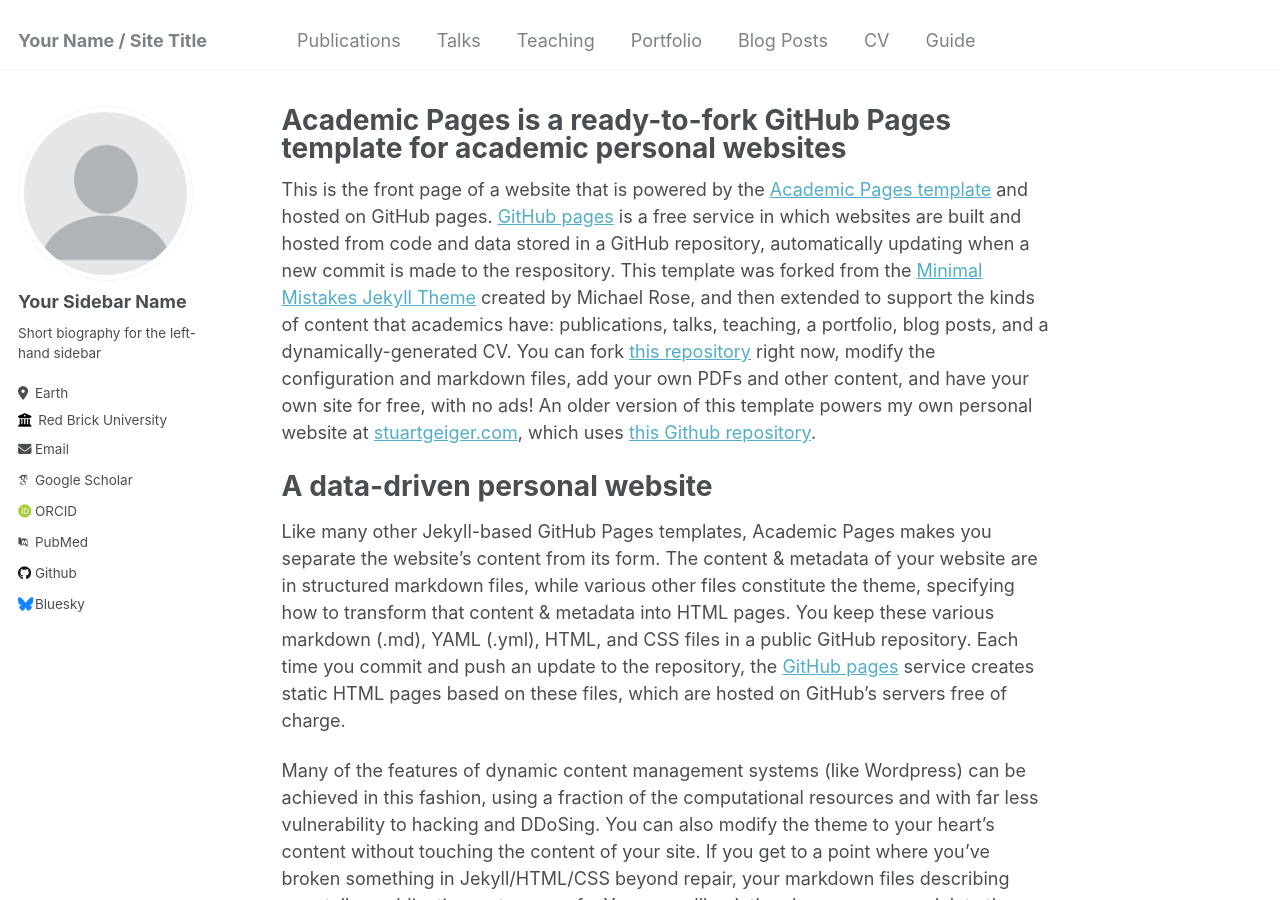
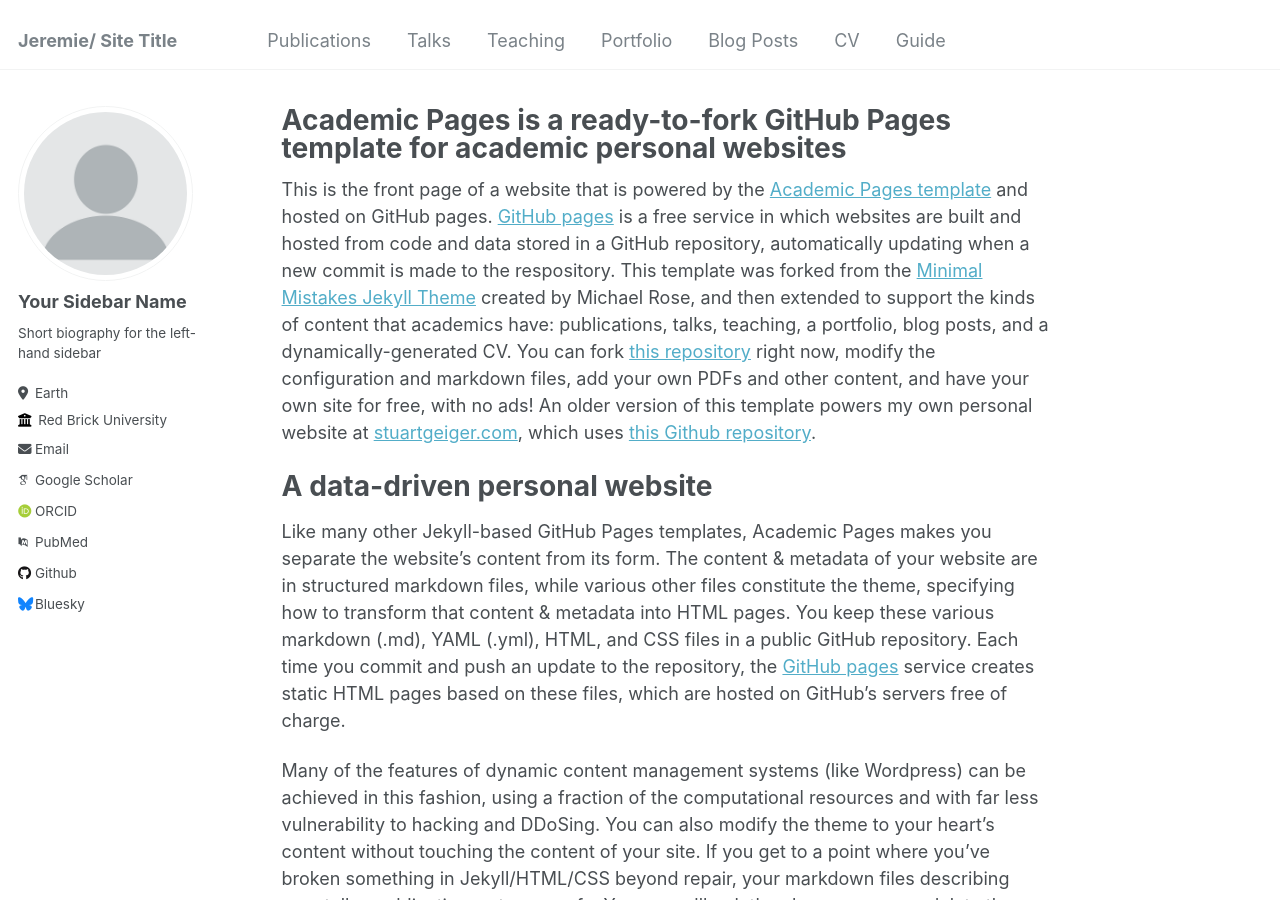
Before and after one commit to jnlandu/jeremie.github.io, a Jekyll site: the page built from _pages/about.md, in a window 1280 px wide and 900 px high. Built offline with Jekyll 4.4.1, drawn with Linux system fonts in a browser that asks for light colours; some web fonts are replaced.

Commit message:
Update1 _config.yml

```diff
--- a/_config.yml
+++ b/_config.yml
@@ -8,7 +8,7 @@
 
 # Basic Site Settings
 locale                   : "en-US"
-title                    : "Your Name / Site Title"
+title                    : "Jeremie/ Site Title"
 title_separator          : "-"
 name                     : &name "Your Name"
 description              : &description "personal description"
```
